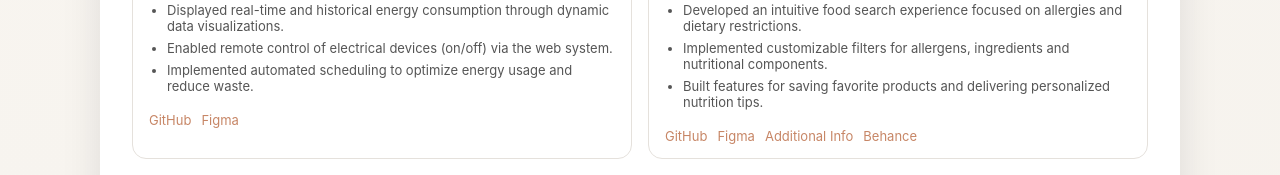
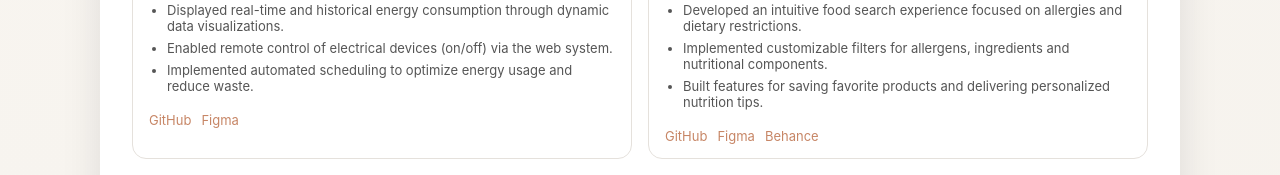
Before and after one commit to ThamiStoppelli/Portfolio, a React (Vite) app: page / in a window 1280 px wide. Shown: the part 1660-1835 px from the top of the page. Built offline with nearby package versions, Linux system fonts and the light colour scheme.

Commit message:
Small adjustments on additional info for projects

```diff
--- a/src/components/common/ProjectCard/index.tsx
+++ b/src/components/common/ProjectCard/index.tsx
@@ -38,11 +38,6 @@ export const ProjectCard: React.FC<Props> = ({ project }) => {
             Figma
           </S.Link>
         )}
-        {project.additionalInfo && (
-          <S.Link href={project.additionalInfo} target="_blank" rel="noreferrer">
-            Additional Info
-          </S.Link>
-        )}
         {project.behanceUrl && (
           <S.Link href={project.behanceUrl} target="_blank" rel="noreferrer">
             Behance
@@ -53,6 +48,11 @@ export const ProjectCard: React.FC<Props> = ({ project }) => {
             Live demo
           </S.Link>
         )}
+        {project.additionalInfo && (
+          <S.Link href={project.additionalInfo} target="_blank" rel="noreferrer">
+            Additional Info
+          </S.Link>
+        )}
       </S.LinksRow>
     </S.Card>
   );
--- a/src/data/projects.ts
+++ b/src/data/projects.ts
@@ -58,7 +58,6 @@ export const projects: Project[] = [
     ],
     githubUrl: "https://github.com/ThamiStoppelli/busca-saudavel-frontend-web",
     figmaUrl: "https://www.figma.com/proto/oXi5IgGHMEtEAn9KBCSrFT/Projeto-Aplicado---Busca-Saudavel?page-id=1%3A2&node-id=460-2523&p=f&viewport=-676%2C-381%2C0.02&t=0WIUdkKSUTju6bP0-1&scaling=scale-down-width&content-scaling=fixed&starting-point-node-id=460%3A2523&show-proto-sidebar=1",
-    additionalInfo: "https://www.canva.com/design/DAG51AN48oI/RmVZe5mQdI2oG0x_nTn_kA/edit?utm_content=DAG51AN48oI&utm_campaign=designshare&utm_medium=link2&utm_source=sharebutton",
     behanceUrl: "https://www.behance.net/gallery/248123099/Busca-Saudavel-The-Nutrition-Label-UIUX-Case-Study"
   },
   {
```
